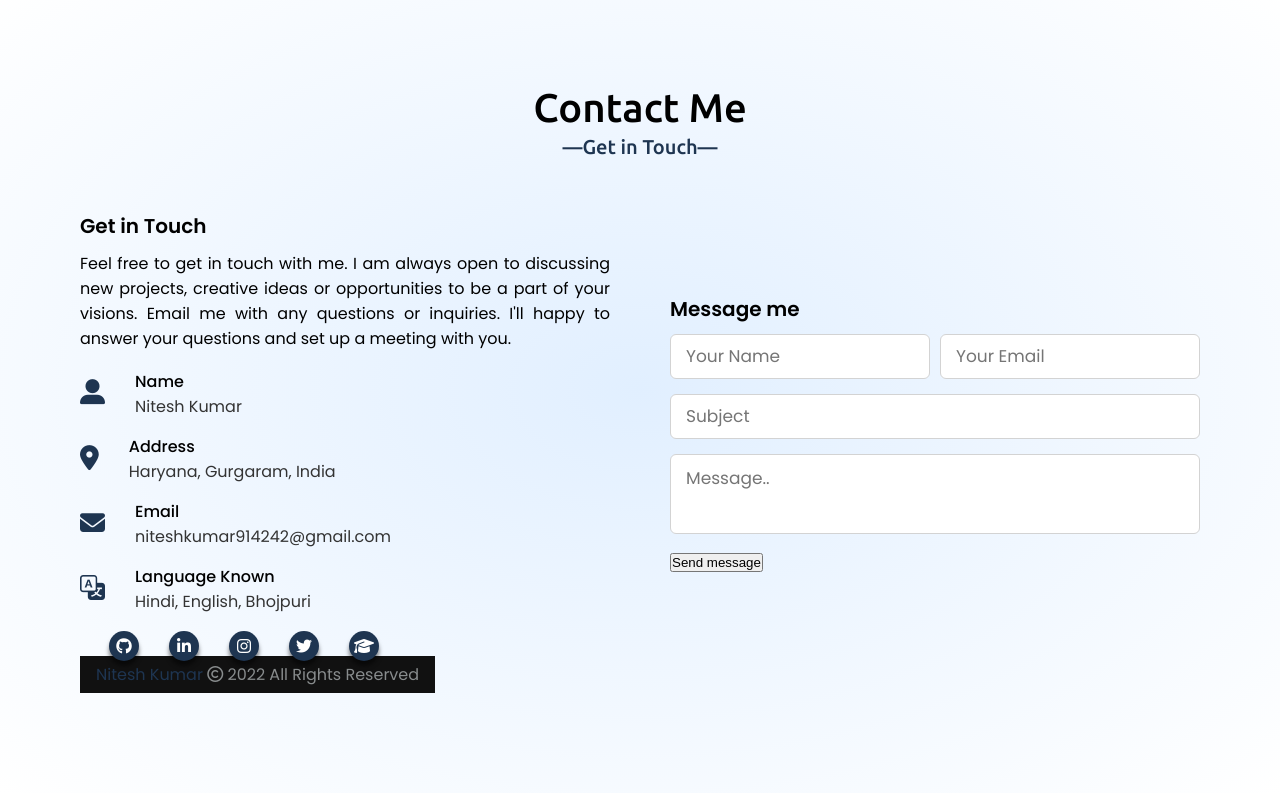
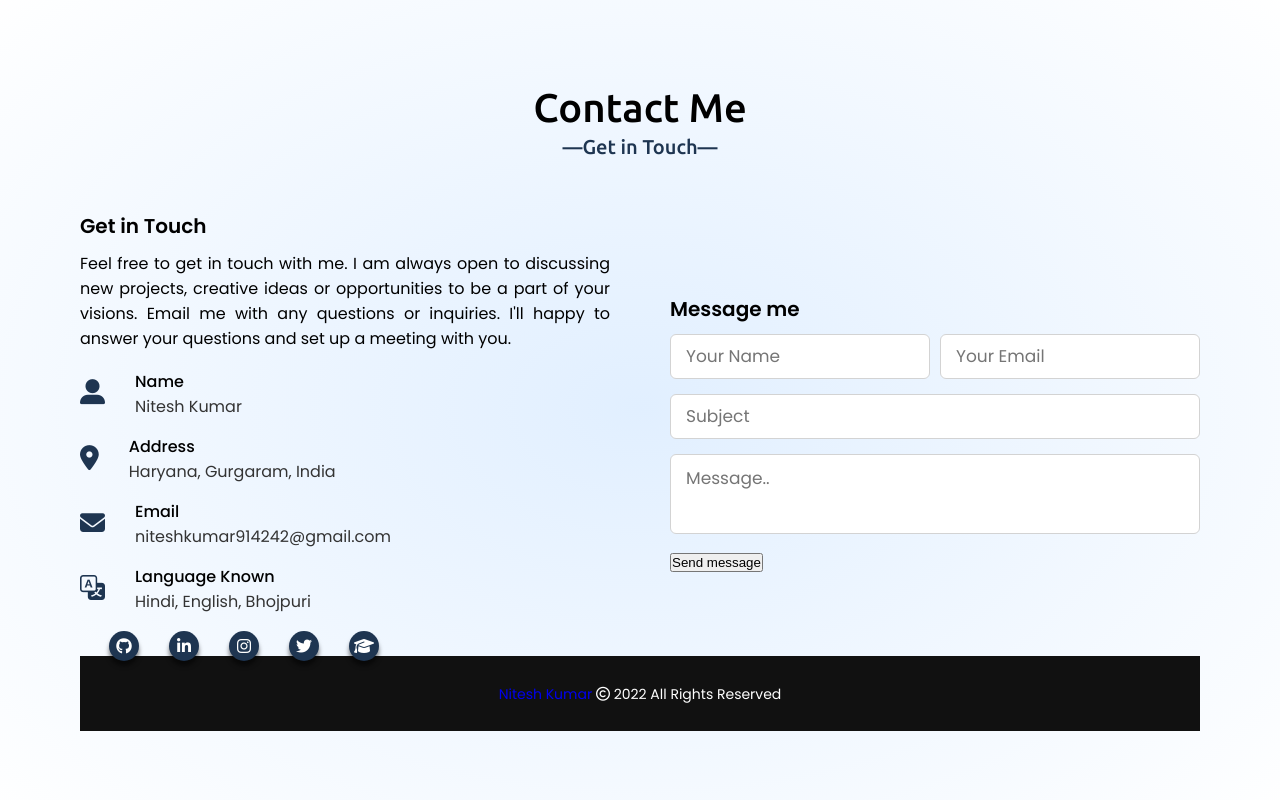
Before and after one commit to nitesh-devjs/MyPortfolio, a plain HTML site: page index.html in a window 1280 px wide. Shown: the part 3401-4201 px from the top of the page. Drawn offline with nearby package versions, Linux system fonts and the light colour scheme.

Commit message:
Update styles.css

```diff
--- a/styles.css
+++ b/styles.css
@@ -501,9 +501,14 @@
   }
 
   .skills-content .right .bootstraps::before {
-    width: 50%;
+    width: 90%;
   }
-
+  .skills-content .right .reactjs::before{
+    width: 75%;
+  }
+  .skills-content .right .tailwindcss::before{
+    width: 75%;
+  }
   /* .skills-content .right .django::before {
     width: 70%;
   }
@@ -583,6 +588,10 @@
   }
 
   /*  Contact  */
+  .contact {
+  margin-bottom: 0;
+}
+
   .contact {
     background: radial-gradient(#e1efff, white);
   }
@@ -784,21 +793,24 @@
   }
 
   /*  Footer  */
-  footer {
-    background: #111;
-    padding: 6px 16px;
-    color: #888c8d;
-    text-align: center;
-  }
+  .footer {
+  width: 100%;
+  background-color: #111;
+  padding: 25px 0;
+  text-align: center;
+  margin-top: 0;
+}
 
-  footer span a {
-    color: #1e3551;
-    text-decoration: none;
-  }
+.footer-content {
+  max-width: 1200px;
+  margin: auto;
+}
 
-  footer span a:hover {
-    text-decoration: underline;
-  }
+.footer span {
+  color: #fff;
+  font-size: 14px;
+}
+
 
   /*  Media Query  */
   @keyframes pulsate {
```
